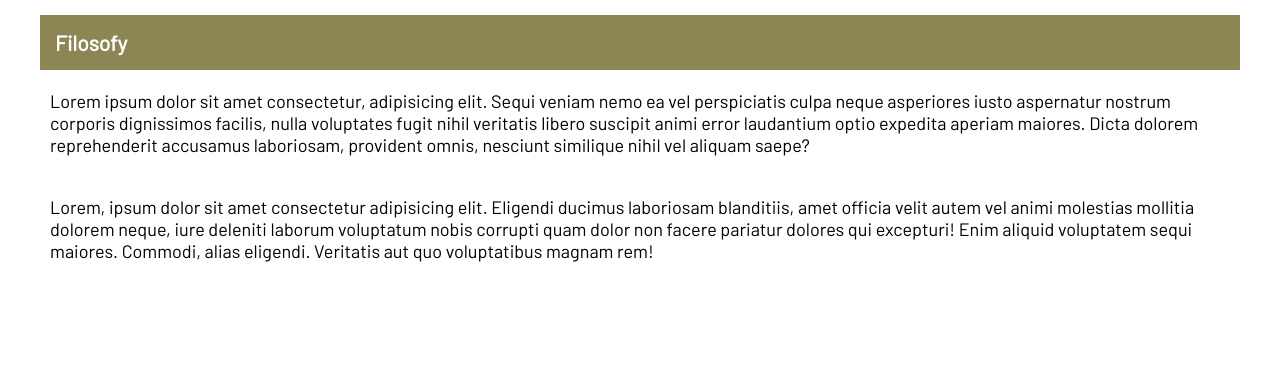
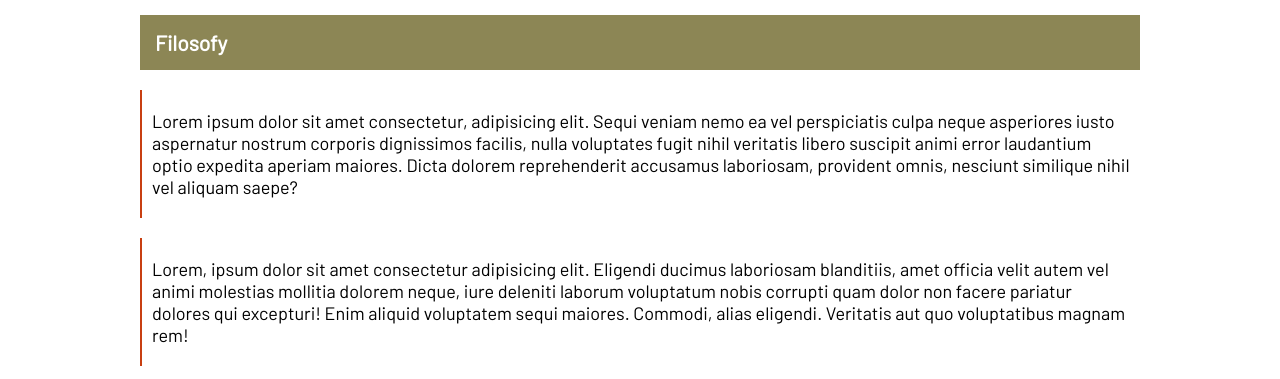
Before and after one commit to starskynder/The-Xmas-Gift, a website: page index.html in a window 1280 px wide. Shown: the part 3725-4104 px from the top of the page. Drawn offline with Linux system fonts and the light colour scheme.

Commit message:
Fix about text spacing and width

```diff
--- a/sass/layout/_about.scss
+++ b/sass/layout/_about.scss
@@ -2,7 +2,7 @@
 .about {
   background-color: $white;
   @include flex-row-wrap;
-  justify-items: center;
+  justify-content: center;
   padding: 4rem 0;
 
   &__box {
@@ -12,5 +12,8 @@
 
   &__text {
     padding: 2rem 1rem;
+    margin-top: 2rem;
+    max-width: 100rem;
+    border-left: 2px solid $tia-maria;
   }
 }
```
Also changed, not shown: css/main.css.
